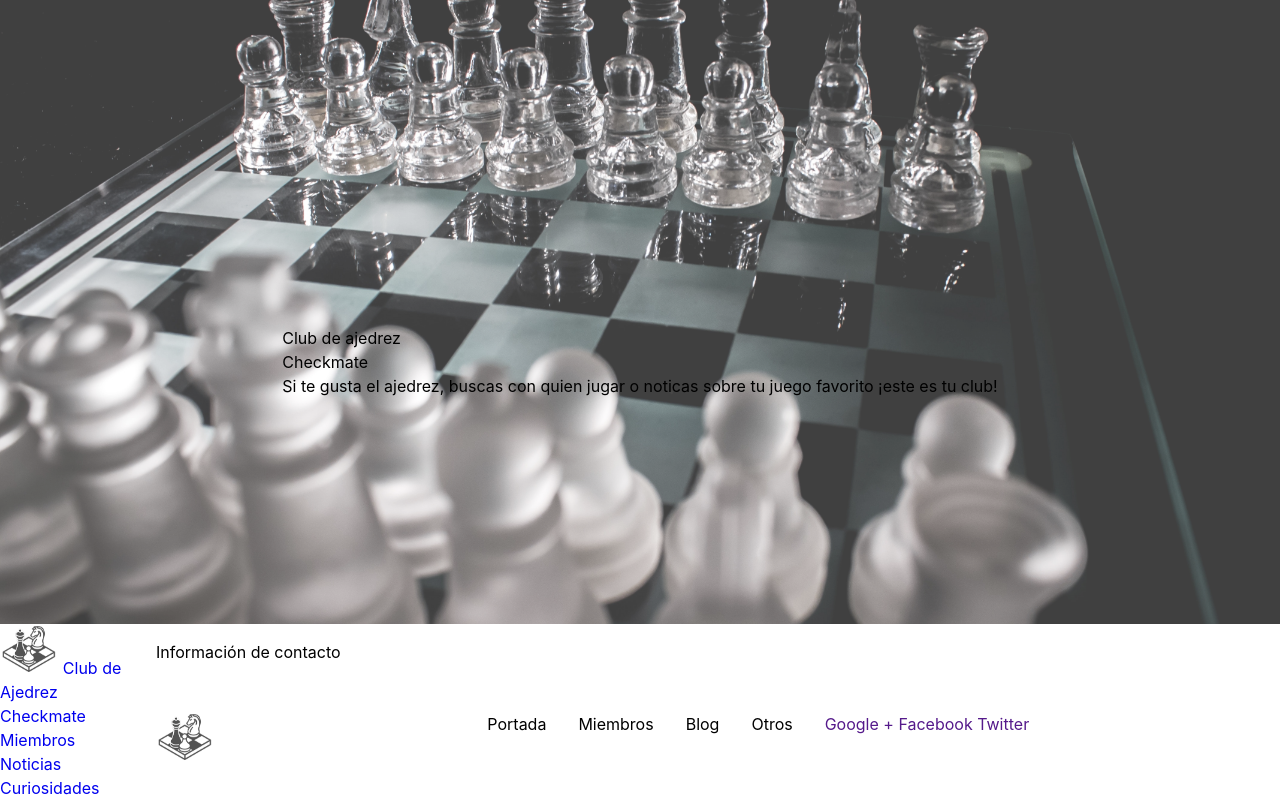
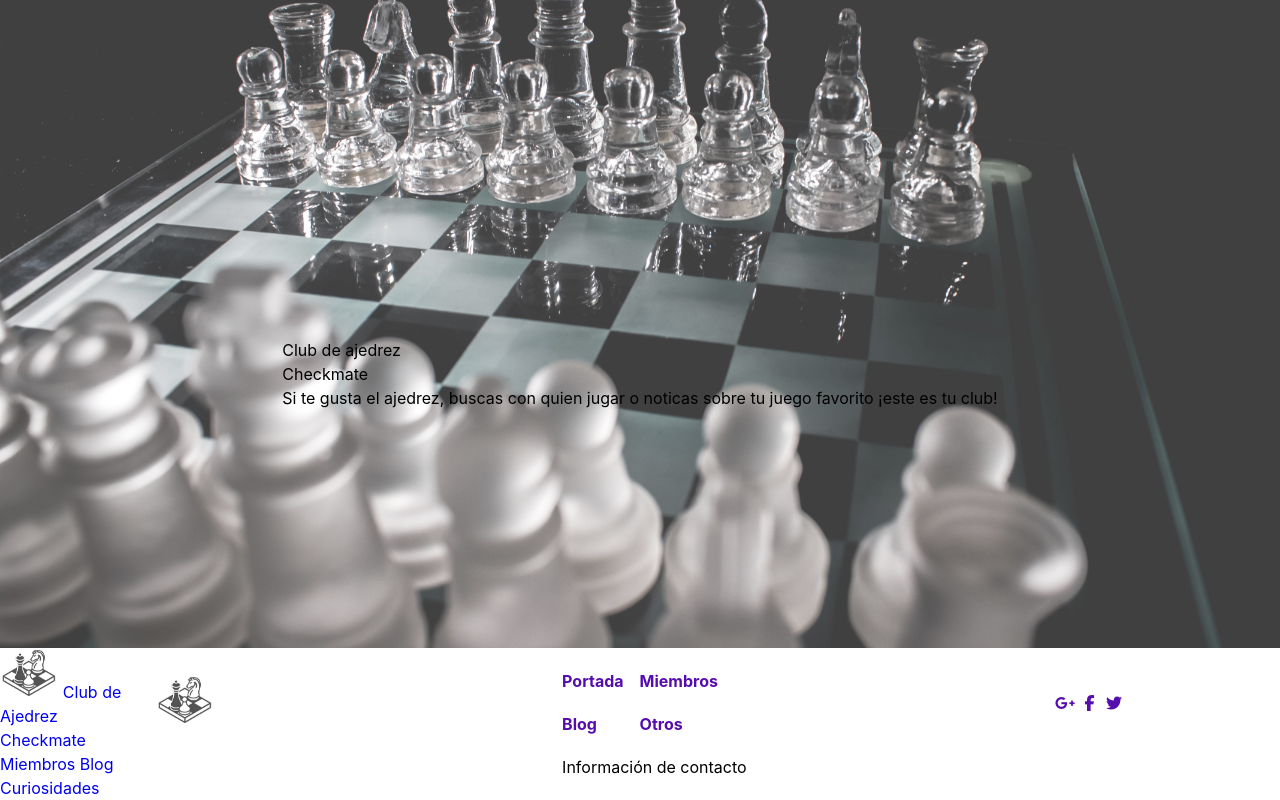
Before and after one commit to AlexGlezHdez/HHTMLCSS2-pec2, a website built with Parcel: page src/index.html in a window 1280 px wide. Built offline with nearby package versions, Linux system fonts and the light colour scheme.

Commit message:
Agregado FontAwesome para usar sus iconos. Retocado el pie (sin terminar).

```diff
--- a/package.json
+++ b/package.json
@@ -43,5 +43,8 @@
     "posthtml-include": "^1.7.4",
     "rimraf": "^3.0.2",
     "sharp": "0.31.1"
+  },
+  "dependencies": {
+    "@fortawesome/fontawesome-free": "^6.4.0"
   }
 }
--- a/src/assets/styles/_common.scss
+++ b/src/assets/styles/_common.scss
@@ -36,9 +36,7 @@ body {
   @include enlace;
 }
 
-.enlace-portada {
-  @include enlace($color: $color-secundario);
-}
+
 
 .logo {
   height: 50px;
--- a/src/assets/styles/layouts/_footer.scss
+++ b/src/assets/styles/layouts/_footer.scss
@@ -10,14 +10,54 @@
 
   display: grid;
   grid-template-columns: 1fr repeat(4, auto) 1fr;
-  grid-template-rows: 1fr 1fr;
+  grid-template-rows: auto auto;
 
-  column-gap: 2em;
+  grid-template-areas:
+  "logo e1 e1 e2 e2 redes"
+  "logo e3 e3 e4 e4 redes";
+
+
+  column-gap: 1em;
+  row-gap: 0.5em;
+
+  align-items: center;
+  justify-items: start;
 
   padding: 1em;
 }
 
+.gf-logo {
+  grid-area: logo;
+}
+
+.gf-e1 {
+  grid-area: e1;
+}
+.gf-e2 {
+  grid-area: e2;
+}
+.gf-e3 {
+  grid-area: e3;
+}
+.gf-e4 {
+  grid-area: e4;
+}
+
+.gf-redes {
+  grid-area: redes;
+}
+
+.redes {
+  justify-self: end;
+}
+
+.enlace-pie {
+  @include enlace($color: $color-terciario);
+
+  font-weight: bold;
+}
+
 .contacto {
-  grid-column: 1/-1;
-  grid-row: 1;
+  grid-column: 2/-1;
+  grid-row: 3;
 }
--- a/src/assets/styles/layouts/_header.scss
+++ b/src/assets/styles/layouts/_header.scss
@@ -7,14 +7,16 @@
   grid-template-columns: 1fr;
   grid-template-rows: 1fr;
   grid-auto-columns: auto;
-  grid-gap: 3em;
+  grid-column-gap: 3em;
+  grid-row-gap: 0.5em;
 
   align-items: center;
-
+  justify-items: center;
   padding: 1em;
 
   @media (min-width: $mqMinWidth) {
     grid-auto-flow: column;
+    justify-items:start;
   }
 }
 
@@ -28,3 +30,13 @@
 
   color: $color-secundario;
 }
+
+.enlace-cabecera,
+.enlace-cabecera-portada
+{
+  @include enlace($color: $color-secundario);
+}
+
+.enlace-cabecera-portada {
+  font-weight: bold;
+}
--- a/src/assets/styles/main.scss
+++ b/src/assets/styles/main.scss
@@ -17,6 +17,7 @@
 
 // @import "some-node-module";
 // @import "@some-company/some-node-module";
+@import "npm:@fortawesome/fontawesome-free/css/all.css";
 
 /**
  * Import layouts
--- a/src/views/footer.html
+++ b/src/views/footer.html
@@ -1,15 +1,21 @@
 <footer class="pie">
     <div class="contacto">Información de contacto</div>
-    <a html="index.html"
+    <a href="index.html" class="gf-logo"
         ><img src="/src/assets/images/logo.png" alt="Logo" class="logo"
     /></a>
-    <a href="index.html" class="enlace">Portada</a>
-    <a href="" class="enlace">Miembros</a>
-    <a href="" class="enlace">Blog</a>
-    <a href="" class="enlace">Otros</a>
-    <div>
-        <a href="">Google +</a>
-        <a href="">Facebook</a>
-        <a href="">Twitter</a>
+    <a href="index.html" class="enlace-pie gf-e1">Portada</a>
+    <a href="miembros.html" class="enlace-pie gf-e2">Miembros</a>
+    <a href="noticias.html" class="enlace-pie gf-e3">Blog</a>
+    <a href="curiosidades.html" class="enlace-pie gf-e4">Otros</a>
+    <div class="redes gf-redes">
+        <a href="" class="enlace-pie"
+            ><span class="fa-brands fa-google-plus-g"></span
+        ></a>
+        <a href="" class="enlace-pie"
+            ><span class="fa-brands fa-facebook-f"></span
+        ></a>
+        <a href="" class="enlace-pie"
+            ><span class="fa-brands fa-twitter"></span
+        ></a>
     </div>
 </footer>
--- a/src/views/header.html
+++ b/src/views/header.html
@@ -1,9 +1,11 @@
 <header class="cabecera{{  portada }}">
-    <a href="index.html" class="enlace{{ portada }}"
+    <a href="index.html" class="enlace-cabecera{{ portada }}"
         ><img src="/src/assets/images/logo.png" alt="Logo" class="logo" /> Club
         de Ajedrez Checkmate</a
     >
-    <a href="miembros.html" class="enlace{{ portada }}">Miembros</a>
-    <a href="noticias.html" class="enlace{{ portada }}">Noticias</a>
-    <a href="curiosidades.html" class="enlace{{ portada }}">Curiosidades</a>
+    <a href="miembros.html" class="enlace-cabecera{{ portada }}">Miembros</a>
+    <a href="noticias.html" class="enlace-cabecera{{ portada }}">Blog</a>
+    <a href="curiosidades.html" class="enlace-cabecera{{ portada }}"
+        >Curiosidades</a
+    >
 </header>
```
Also changed, not shown: 1 other file.
